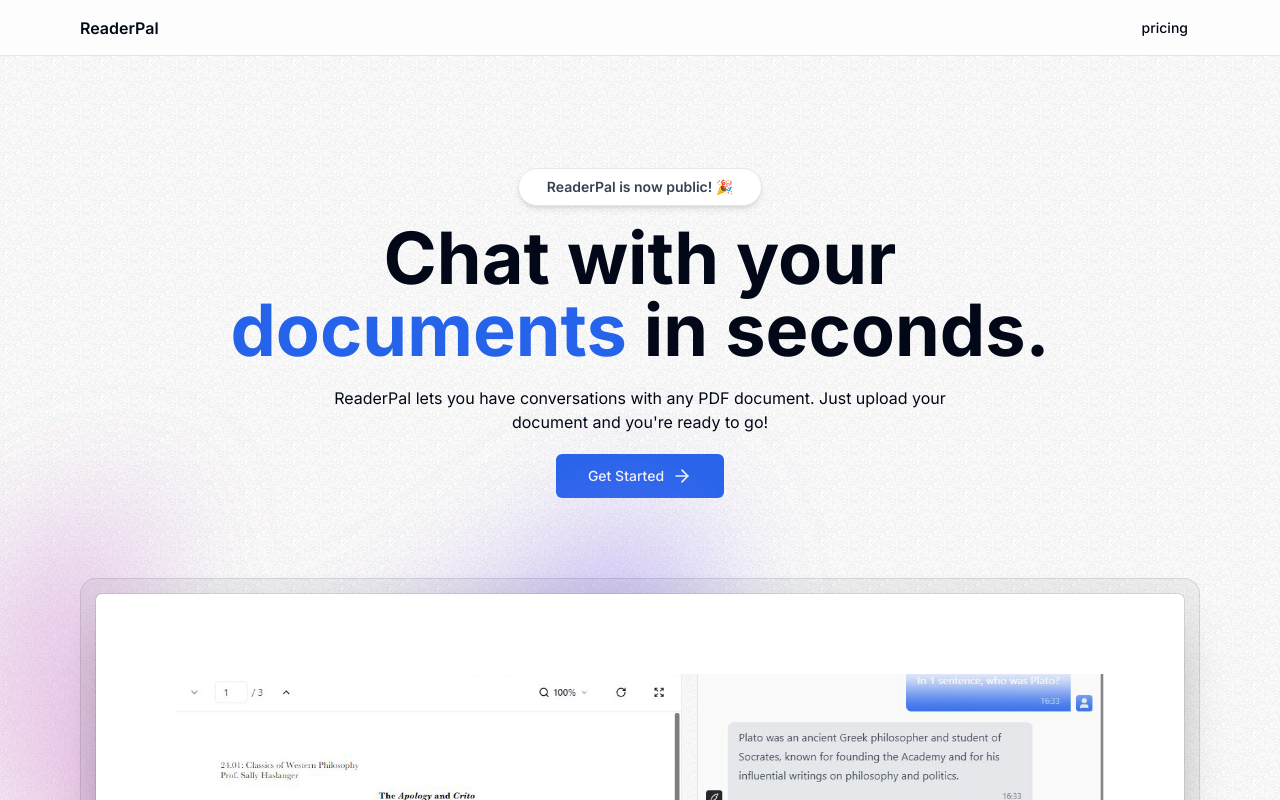
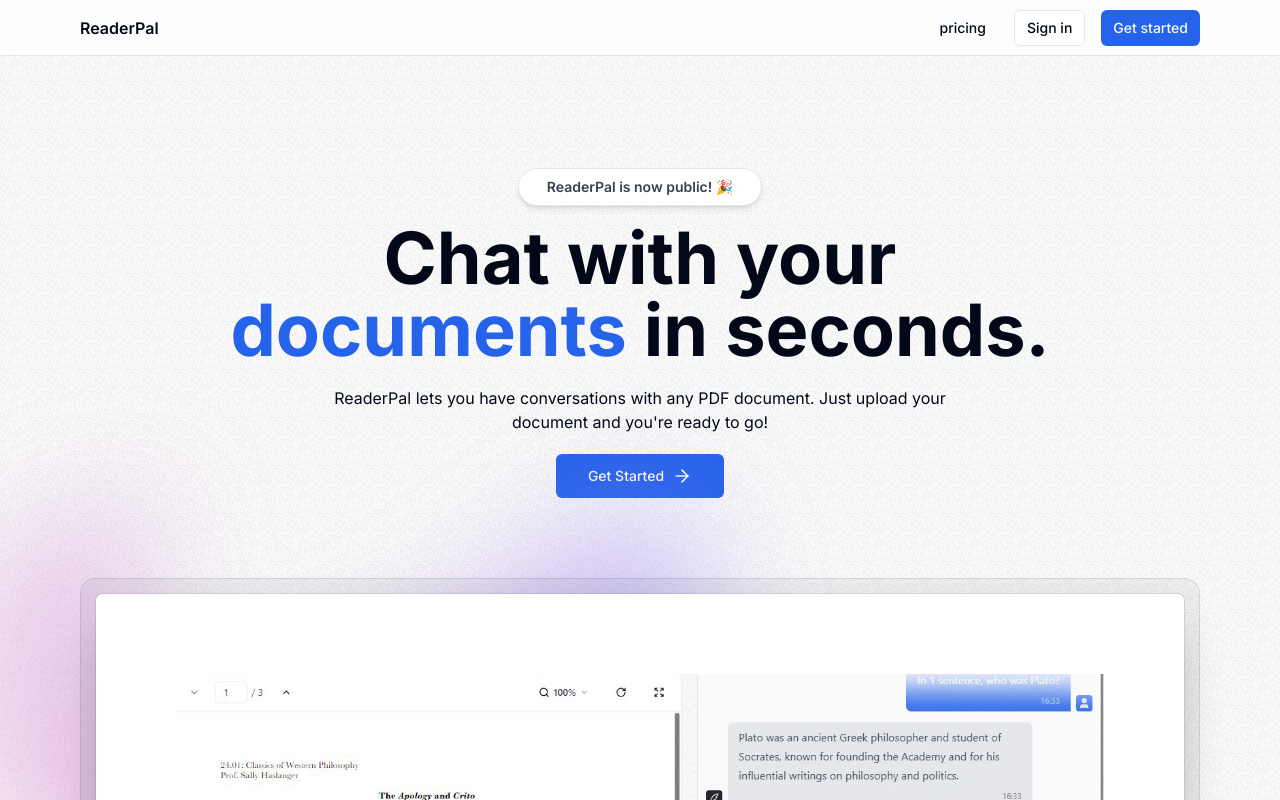
Before and after one commit to AdhamMagdyA/ReaderPal, a Next.js app: page / in a window 1280 px wide. Shown: the top 800 px of the page. Built offline with nearby package versions, Linux system fonts and the light colour scheme.

Commit message:
secure auth with kinde

```diff
--- a/package.json
+++ b/package.json
@@ -9,6 +9,7 @@
     "lint": "next lint"
   },
   "dependencies": {
+    "@kinde-oss/kinde-auth-nextjs": "^2.1.0",
     "@radix-ui/react-slot": "^1.0.2",
     "@tailwindcss/typography": "^0.5.10",
     "class-variance-authority": "^0.7.0",
--- /dev/null
+++ b/src/app/api/auth/[kindeAuth]/route.ts
@@ -0,0 +1,2 @@
+import { handleAuth } from "@kinde-oss/kinde-auth-nextjs/server";
+export const GET = handleAuth();
--- a/src/components/NavBar.tsx
+++ b/src/components/NavBar.tsx
@@ -2,6 +2,10 @@
 import MaxWidthWrapper from "./MaxWidthWrapper";
 import Link from "next/link";
 import { buttonVariants } from "./ui/button";
+import {
+  LoginLink,
+  RegisterLink,
+} from "@kinde-oss/kinde-auth-nextjs/components";
 
 const NavBar = () => {
   return (
@@ -23,6 +27,21 @@
               >
                 pricing
               </Link>
+              <LoginLink
+                className={buttonVariants({
+                  variant: "outline",
+                  size: "sm",
+                })}
+              >
+                Sign in
+              </LoginLink>
+              <RegisterLink
+                className={buttonVariants({
+                  size: "sm",
+                })}
+              >
+                Get started
+              </RegisterLink>
             </>
           </div>
         </div>
```
Also changed, not shown: 2 other files (tests, documents, lock files or other folders).
